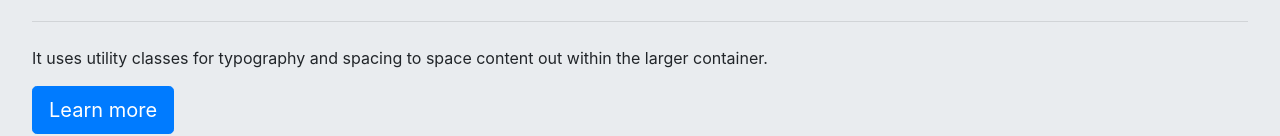
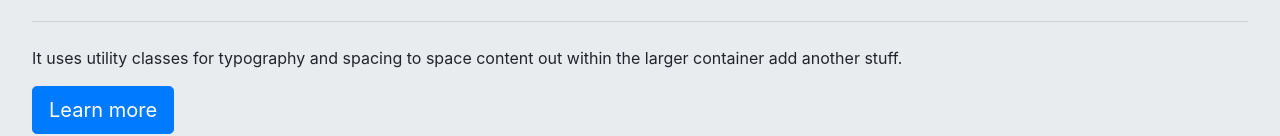
Before and after one commit to Adam-Rashdan/background-generator, a plain HTML site: page index.html in a window 1280 px wide. Shown: the part 258-394 px from the top of the page. Drawn offline with nearby package versions, Linux system fonts and the light colour scheme.

Commit message:
third change

```diff
--- a/index.html
+++ b/index.html
@@ -48,7 +48,7 @@
   <h1 class="display-4">Hello, world! by Adam !!!!!</h1>
   <p class="lead">This is a simple hero unit, a simple jumbotron-style component for calling extra attention to featured content or information add some lines here.</p>
   <hr class="my-4">
-  <p>It uses utility classes for typography and spacing to space content out within the larger container.</p>
+  <p>It uses utility classes for typography and spacing to space content out within the larger container add another stuff.</p>
   <a class="btn btn-primary btn-lg" href="#" role="button">Learn more</a>
 </div>
 
```
